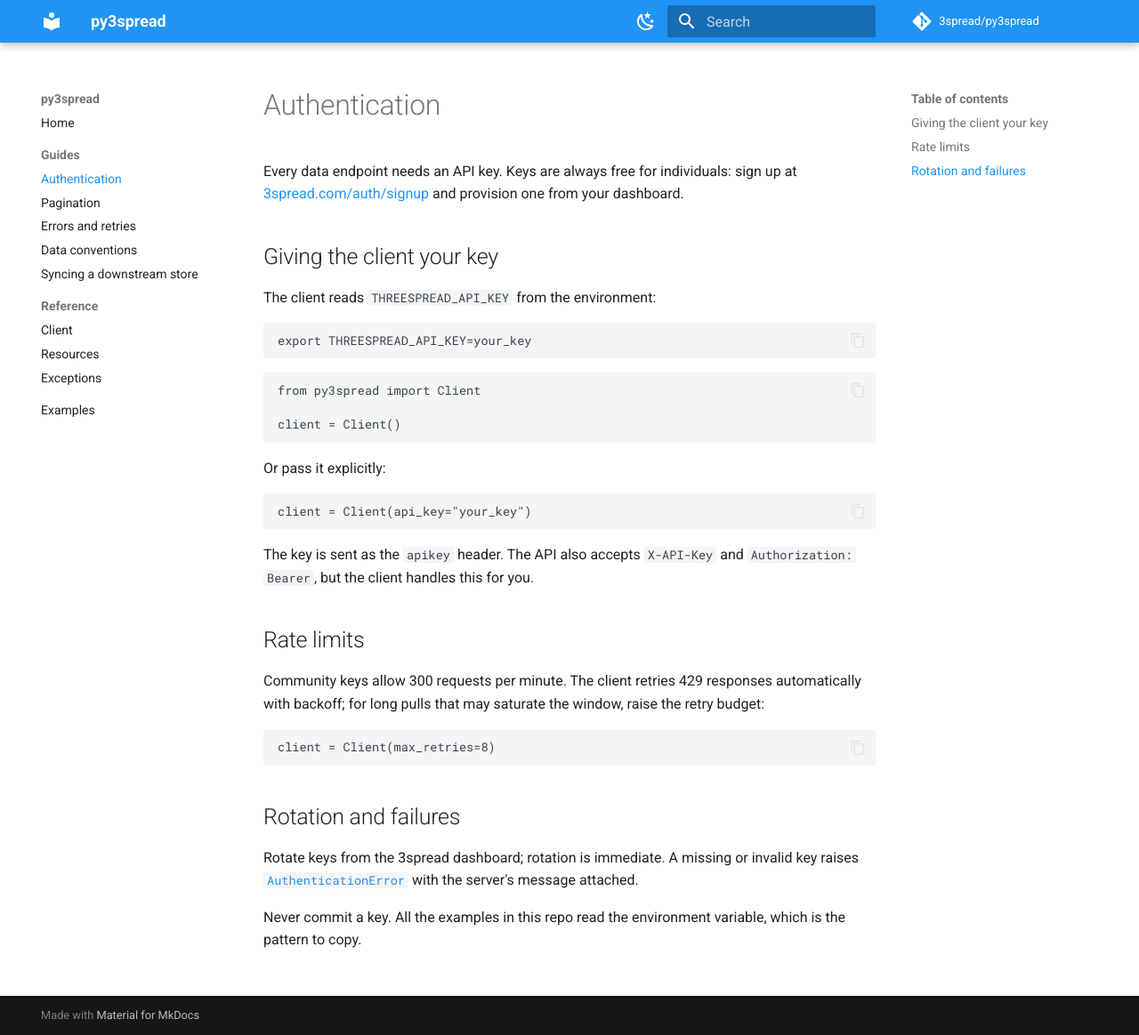
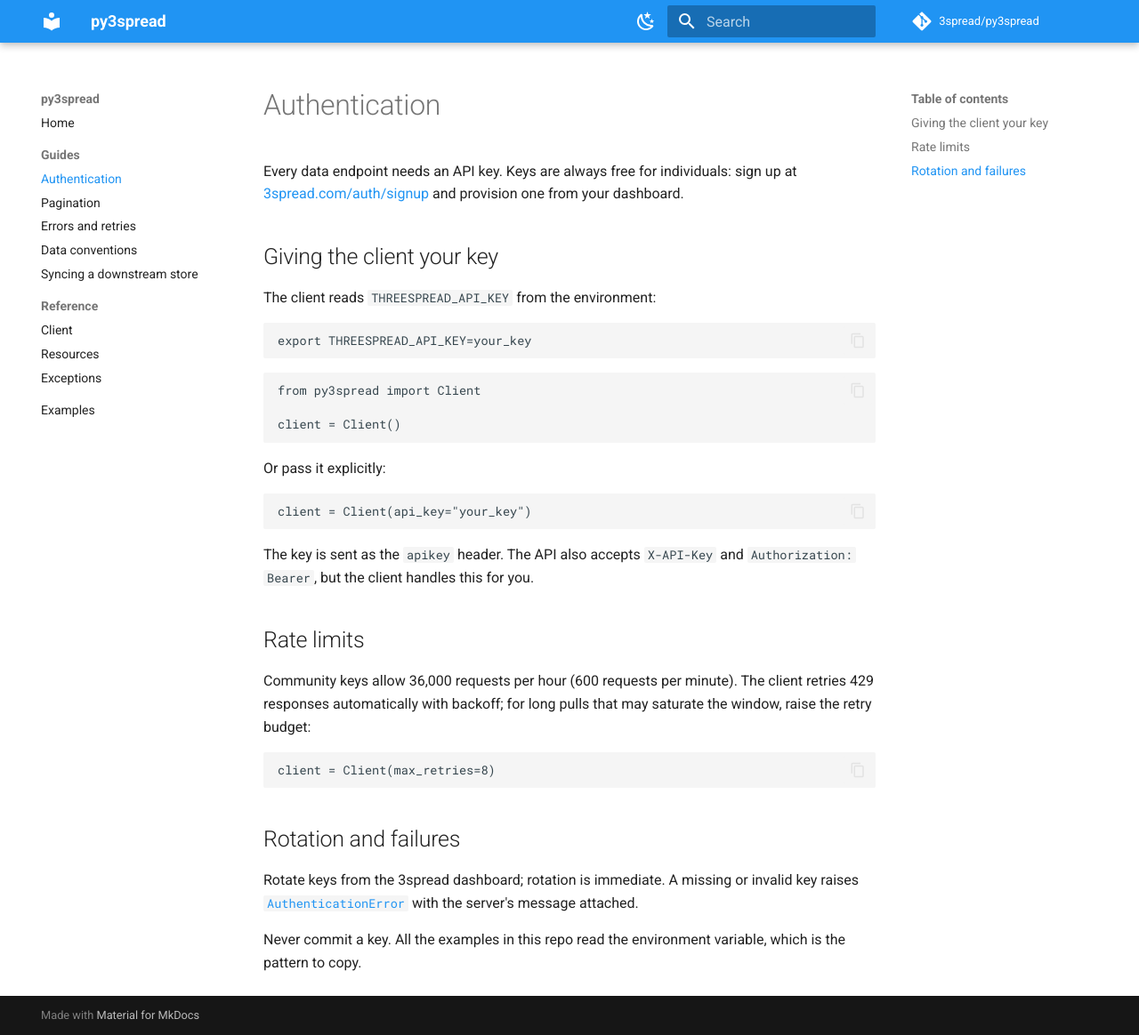
Before and after one commit to 3spread/py3spread, an MkDocs documentation site: the page built from docs/guides/authentication.md, in a window 1280 px wide and 1164 px high. Shown: the whole window at 89% size. Built offline with MkDocs 1.6.1 and Material for MkDocs 9.7.7, drawn with Linux system fonts in a browser that asks for light colours; comment, search, counter and statistics services are not loaded.

Commit message:
update readme and auth guide to reflect increased Community tier ratelimits (#6)

````diff
--- a/docs/guides/authentication.md
+++ b/docs/guides/authentication.md
@@ -29,9 +29,9 @@
 
 ## Rate limits
 
-Community keys allow 300 requests per minute. The client retries 429
-responses automatically with backoff; for long pulls that may saturate the
-window, raise the retry budget:
+Community keys allow 36,000 requests per hour (600 requests per minute).
+The client retries 429 responses automatically with backoff; for long
+pulls that may saturate the window, raise the retry budget:
 
 ```python
 client = Client(max_retries=8)
````
Also changed, not shown: README.md (+4 -3 lines).
